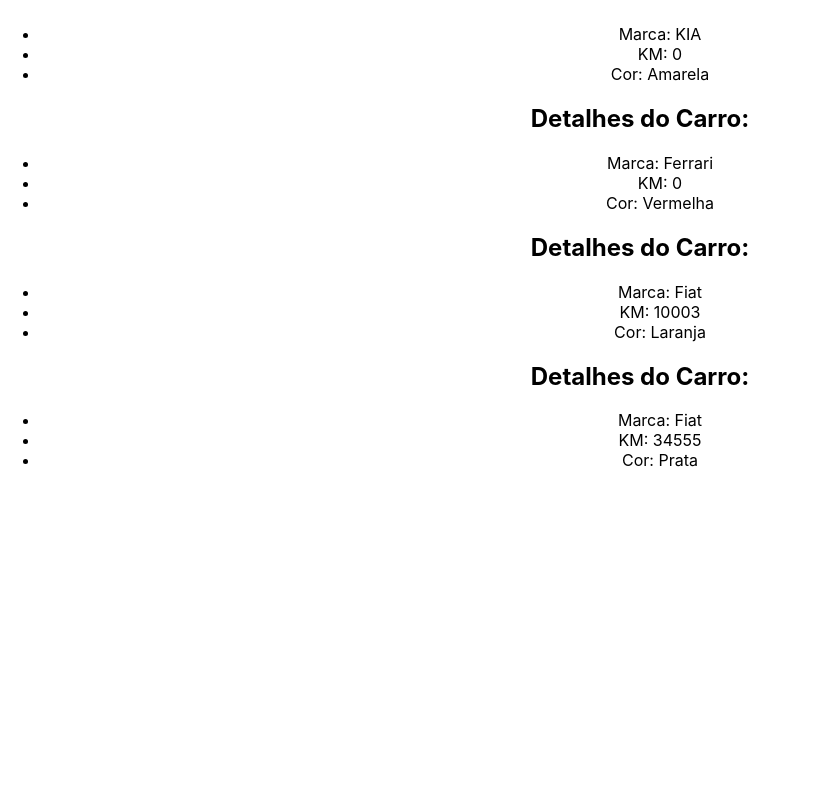
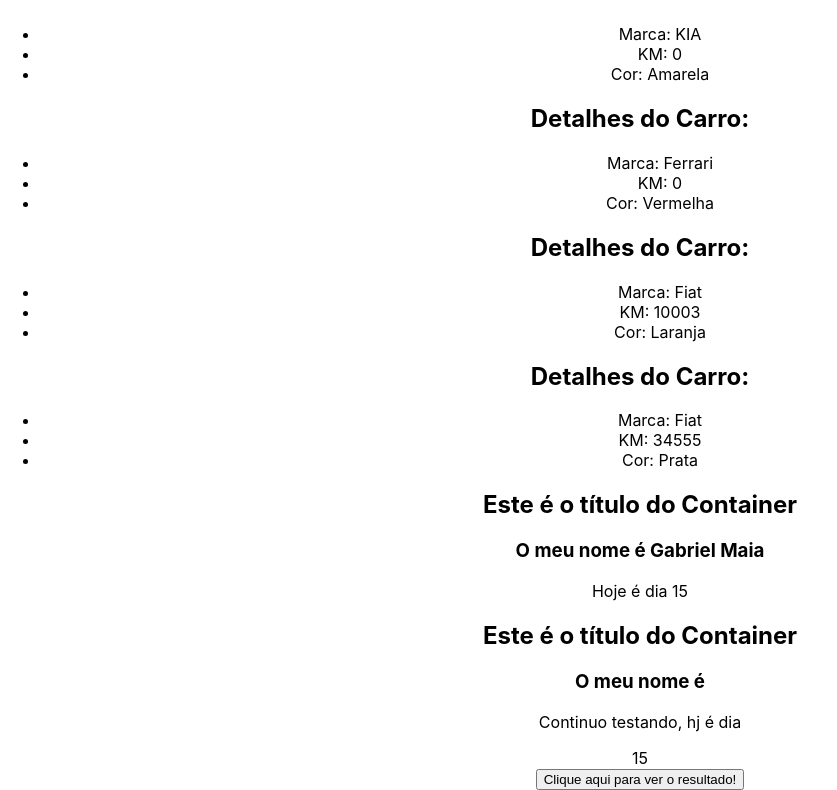
Before and after one commit to GabriellMaiaa/AvancandoReact, a React (Create React App) app: page / in a window 1280 px wide. Shown: the part 2106-2896 px from the top of the page, without its empty margins (0-837 px from the left). Before the commit the page ends 2592 px from the top, so only its background shows below. Built offline with nearby package versions, Linux system fonts and the light colour scheme.

Commit message:
adicao de outras funcionalidades

```diff
--- a/src/App.js
+++ b/src/App.js
@@ -6,14 +6,22 @@
 import TesteOpTernario from './components/TesteOpTernario';
 import ShowUserName from './components/ShowUserName';
 import Details from './components/Details';
+import Container from './components/Container';
+import ExecuteFunction from './components/ExecuteFunction';
+
+
 
 function App() {
   const name = 'Pedro'
   const cars =[
     {id: 1, brand: 'KIA', color: 'Amarela', newCar: true , km:0},
-    {id: 1, brand: 'Ferrari', color: 'Vermelha', newCar: true , km: 0},
-    {id: 1, brand: 'Fiat', color: 'Laranja', newCar: false , km: 10003}
+    {id: 2, brand: 'Ferrari', color: 'Vermelha', newCar: true , km: 0},
+    {id: 3, brand: 'Fiat', color: 'Laranja', newCar: false , km: 10003}
   ]
+
+  function showMessage () {
+    console.log("teste")
+  }
 
   return (
     <div className="App">
@@ -43,13 +51,22 @@
           {/**LOOP em Array de Objetos// MUITO BOMMM*/}
           {cars.map((car) => (
             <Details
+            key={car.id}
             brand={car.brand}
             color={car.color}
             km={car.km}
             newCar={car.newCar}/>
           ))}
           <Details brand='Fiat' km={34555} color= 'Prata' novo = {false}/>
-
+        {/**Children PROP */}
+          <Container nome ="Gabriel Maia">
+            <p>Hoje é dia 15</p>
+          </Container>
+          <Container date ={15}>
+            <p>Continuo testando, hj é dia</p>
+          </Container>
+          {/**Executar função em PROP */}
+          <ExecuteFunction myFunction ={showMessage}/>
         </div>
 
   );
--- /dev/null
+++ b/src/components/Container.js
@@ -0,0 +1,14 @@
+import React from 'react'
+
+const Container = ({children, nome, date}) => {
+  return (
+    <div>
+        <h2>Este é o título do Container</h2>
+        <h3>O meu nome é {nome}</h3>
+        {children}
+        {date}
+    </div>
+  )
+}
+
+export default Container
--- /dev/null
+++ b/src/components/ExecuteFunction.js
@@ -0,0 +1,11 @@
+import React from 'react'
+
+const ExecuteFunction = ({myFunction}) => {
+  return (
+    <div>
+      <button onClick={myFunction}>Clique aqui para ver o resultado!</button>
+    </div>
+  )
+}
+
+export default ExecuteFunction
```
